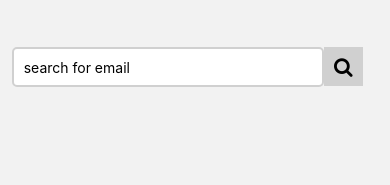
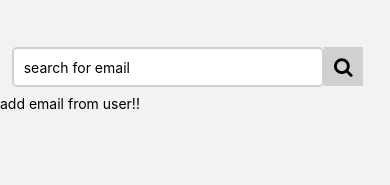
Before and after one commit to alvaro2302/challenge-Algorithm, a React Native app: screen /search in a window 390 px wide. Shown: the top 185 px of the page. Built offline with nearby package versions, Linux system fonts and the light colour scheme.

Commit message:
add  component SearchResults and control when add word in input search

```diff
--- a/src/components/Search/SearchView.js
+++ b/src/components/Search/SearchView.js
@@ -1,14 +1,19 @@
-import React,{useState} from "react";
-import {View, StyleSheet,TextInput,TouchableOpacity} from 'react-native';
+import React,{useState,useEffect} from "react";
+import {View, StyleSheet,TextInput,TouchableOpacity,Text} from 'react-native';
 import Icon from 'react-native-vector-icons/FontAwesome';
-
+import SearchResults from "./SearchResults";
 const SearchView = ()=>{
     const [search,setSearch] = useState('')
-
+    const [isSearch,setIsSearch] = useState(false);
     const searchResults = () =>{
-        console.log("searchResults")
-        console.log(search)
+        setIsSearch(true)
     }
+    useEffect(()=>{
+        if(search == '')
+        {
+            setIsSearch(false);
+        }
+    },[search])
     return (
         <View style={styles.headerSearch}>
             <View style={styles.search}>
@@ -25,6 +30,18 @@ const SearchView = ()=>{
                     <Icon name='search' size={20} style={styles.iconSearch} />
                 </TouchableOpacity>
             </View>
+            <View>
+            {
+                (search && isSearch)?
+                (<SearchResults
+                 wordSearch={search}
+                 setIsSearch={setIsSearch}
+                />)
+                : <Text>add email from user!!</Text>
+            }
+            </View>
+
+
         </View>
 
 
```
